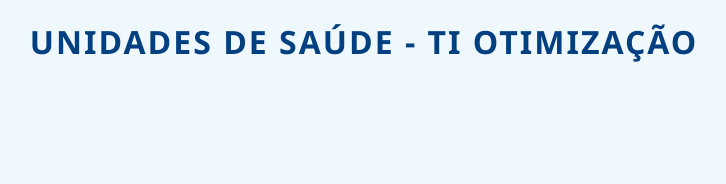
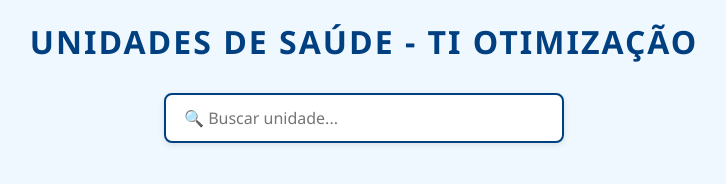
Before and after one commit to Ricardo-borges1/Ti--otimiza-o, a website: page public/index.html in a window 1280 px wide. Shown: the whole page, without its empty margins (276-1002 px from the left). Drawn offline with Linux system fonts and the light colour scheme; no server answers.

Commit message:
iniciado

```diff
--- a/public/index.html
+++ b/public/index.html
@@ -8,6 +8,7 @@
 <body>
   <h1>UNIDADES DE SAÚDE - TI OTIMIZAÇÃO</h1>
   <div id="lista-unidades" class="grid-unidades"></div>
+  <input type="text" id="buscaUnidade" placeholder="🔍 Buscar unidade..." />
 
   <!-- Modal -->
   <div id="modal" class="modal" style="display: none;">
--- a/public/script.js
+++ b/public/script.js
@@ -1,4 +1,5 @@
 async function carregarUnidades() {
+    let todasUnidades = [];
   try {
     const response = await fetch('/api/unidades');
     const unidades = await response.json();
--- a/public/style.css
+++ b/public/style.css
@@ -300,6 +300,27 @@ h1 {
   color: #000;
 }
 
+
+#buscaUnidade {
+  display: block;
+  margin: 0 auto 30px auto;
+  padding: 12px 18px;
+  font-size: 1rem;
+  border: 2px solid #004080;
+  border-radius: 8px;
+  max-width: 400px;
+  width: 90%;
+  box-shadow: 0 2px 6px rgba(0,0,0,0.1);
+  transition: border-color 0.3s ease;
+}
+
+#buscaUnidade:focus {
+  border-color: #0073e6;
+  outline: none;
+}
+
+
+
 /* Responsividade */
 @media (max-width: 480px) {
   .grid-unidades {
```
Also changed, not shown: 1 other file.
